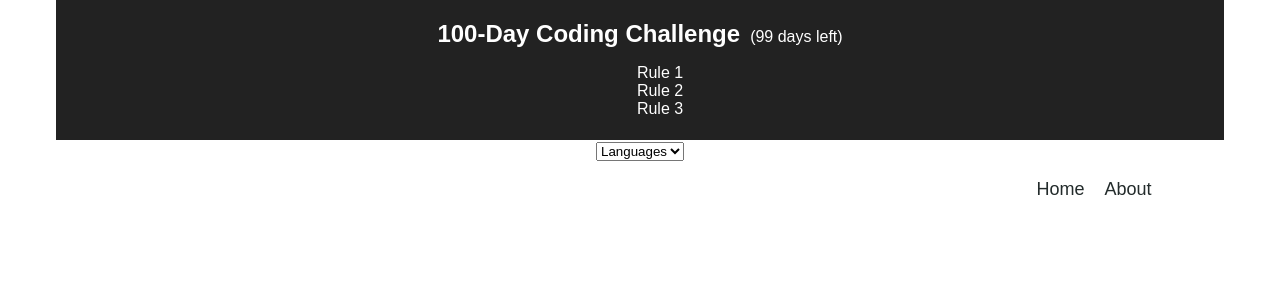
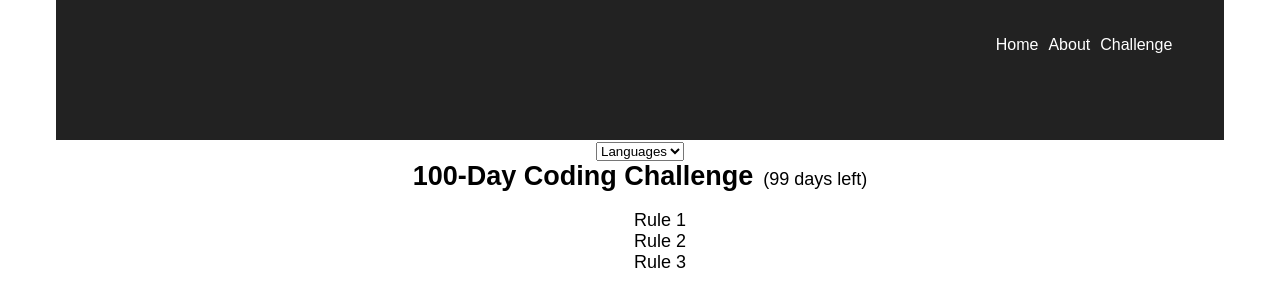
Before and after one commit to Orlando-Martinez/100-day-challenge, a React app in the folder app/: page /challenge in a window 1280 px wide. Shown: the top 306 px of the page. Built offline with nearby package versions, Linux system fonts and the light colour scheme.

Commit message:
Seperated out challenege content to its own route.  Nav cleanup.

```diff
--- a/app/src/App.js
+++ b/app/src/App.js
@@ -4,6 +4,8 @@ import { Grid, } from 'react-flexbox-grid';
 import PropTypes from 'prop-types';
 import Home from './pages/Home';
 import About from './pages/About';
+import Challenge from './pages/Challenge';
+
 import List from './components/List';
 import Nav from './components/Nav';
 import Countdown from './components/Countdown';
@@ -16,7 +18,6 @@ class App extends Component {
     super(props);
     this.state = {
       text: '',
-      rules: ['Rule 1', 'Rule 2', 'Rule 3'],
       options: [
         {text: 'Languages', value: 'languages'},
         {text: 'Activity', value: 'activity'},
@@ -53,24 +54,24 @@ class App extends Component {
   render() {
     return (
       <div className="App">
+      <Router>
         <Grid>
           <header className="App-header">
-            <h1 className="App-title">100-Day Coding Challenge</h1>
-            <Countdown start={this.today()} end={'09-09-2018'} />
-            <List items={this.state.rules}/>
+            <Nav />
+
           </header>
           <div className="App-intro">
             <SelectField options={this.state.options} onChange={this.handleChange} />
             {this.state.selection}
-            <Router>
               <div>
-                <Nav />
                 <Route exact path="/" render={() => <Home />} />
                 <Route path="/about" render={() => <About />} />
+                <Route path="/challenge" render={() => <Challenge />} />
               </div>
-            </Router>
           </div>
         </Grid>
+
+        </Router>
       </div>
     );
   }
--- a/app/src/components/Nav/index.js
+++ b/app/src/components/Nav/index.js
@@ -2,21 +2,17 @@ import React from 'react';
 import { BrowserRouter as Router, Link } from "react-router-dom";
 import { Grid, Row, Col } from 'react-flexbox-grid';
 
-import List from '../List';
-
-
 import './styles.scss';
-
-const routes = [
-    <Link to="/">Home</Link>,
-    <Link to="/about">About</Link>
-]
 
 const Nav = () => (
     <nav className='nav'>
-        <Row className='myRow'>
+        <Row>
           <Col xs={12} lgOffset={9} lg={3}>
-              <List items={routes} inline/>
+            <ul className='routes'>
+                <li><Link to="/">Home</Link></li>
+                <li><Link to="/about">About</Link></li>
+                <li><Link to="/challenge">Challenge</Link></li>
+            </ul>
           </Col>
         </Row>
     </nav>
--- a/app/src/components/Nav/styles.scss
+++ b/app/src/components/Nav/styles.scss
@@ -2,7 +2,16 @@
 
 .nav {
     a {
-        color: $black;
+        color: $white;
         text-decoration: none;
     }
+
+    .routes {
+        list-style-type: none;
+    }
+
+    li {
+        display: inline-block;
+        margin-right: 10px;
+    }
 }
--- /dev/null
+++ b/app/src/pages/Challenge/index.js
@@ -0,0 +1,32 @@
+import React, { Component } from 'react';
+import Countdown from '../../components/Countdown';
+import List from '../../components/List';
+
+export class Challenge extends Component {
+    constructor(props){
+        super(props);
+        this.state = {
+            rules: ['Rule 1', 'Rule 2', 'Rule 3'],
+        }
+    }
+
+    today = () => {
+        var date = new Date();
+        var month = date.getUTCMonth() + 1;
+        var day = date.getUTCDate();
+        var year = date.getUTCFullYear();
+
+        var today = year + "/" + month + "/" + day;
+        return today;
+    }
+
+    render = () => (
+        <div>
+            <h1 className="App-title">100-Day Coding Challenge</h1>
+            <Countdown start={this.today()} end={'09-09-2018'} />
+            <List items={this.state.rules}/>
+        </div>
+    )
+}
+
+export default Challenge;
```
